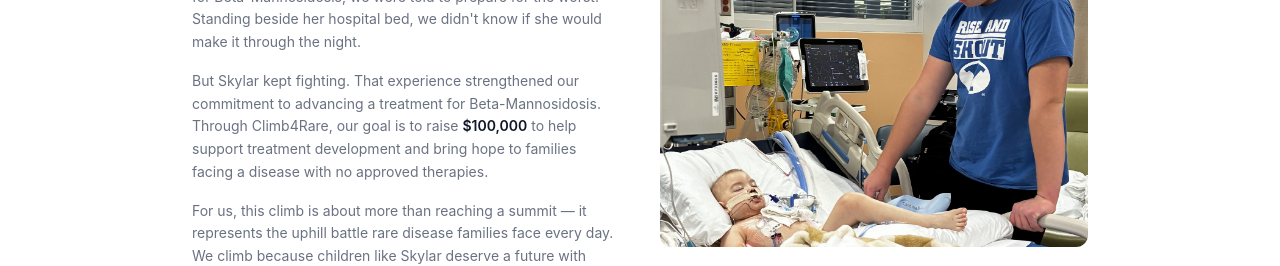
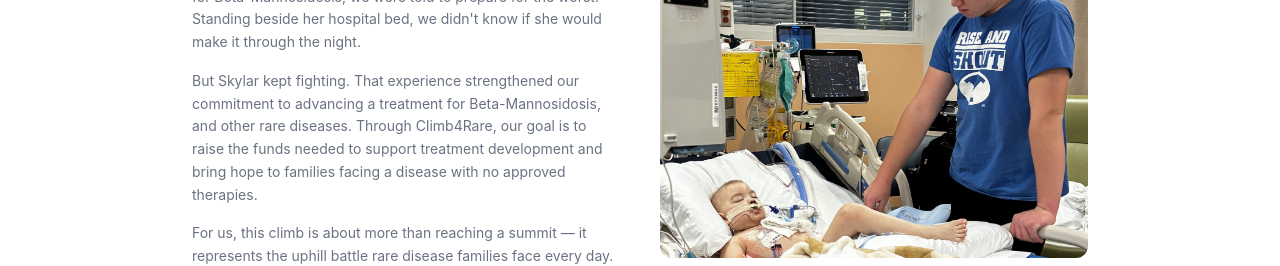
Before and after one commit to inwang123/rarediseaseweb, a React (Vite) app: page /climb4rare in a window 1280 px wide. Shown: the part 580-846 px from the top of the page. Built offline with nearby package versions, Linux system fonts and the light colour scheme.

Commit message:
Updated c4r page

```diff
--- a/src/pages/Climb4Rare.jsx
+++ b/src/pages/Climb4Rare.jsx
@@ -28,9 +28,7 @@ export default function Climb4Rare() {
               worst. Standing beside her hospital bed, we didn't know if she would make it through the night.
             </p>
             <p className="body-std mb-4">
-              But Skylar kept fighting. That experience strengthened our commitment to advancing a treatment
-              for Beta-Mannosidosis. Through Climb4Rare, our goal is to raise <span className="font-semibold text-gray-900">$100,000</span> to
-              help support treatment development and bring hope to families facing a disease with no approved therapies.
+              But Skylar kept fighting. That experience strengthened our commitment to advancing a treatment for Beta-Mannosidosis, and other rare diseases. Through Climb4Rare, our goal is to raise the funds needed to support treatment development and bring hope to families facing a disease with no approved therapies.
             </p>
             <p className="body-std">
               For us, this climb is about more than reaching a summit — it represents the uphill battle
```
